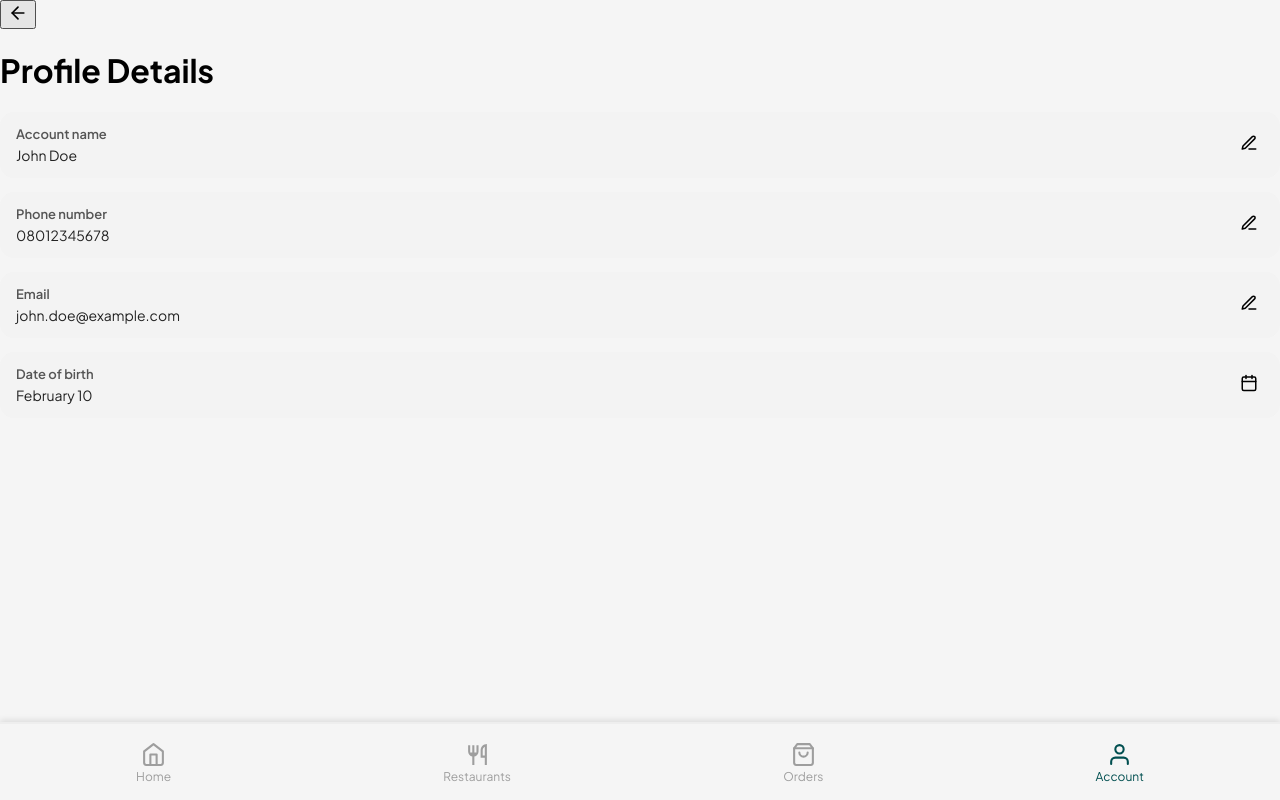
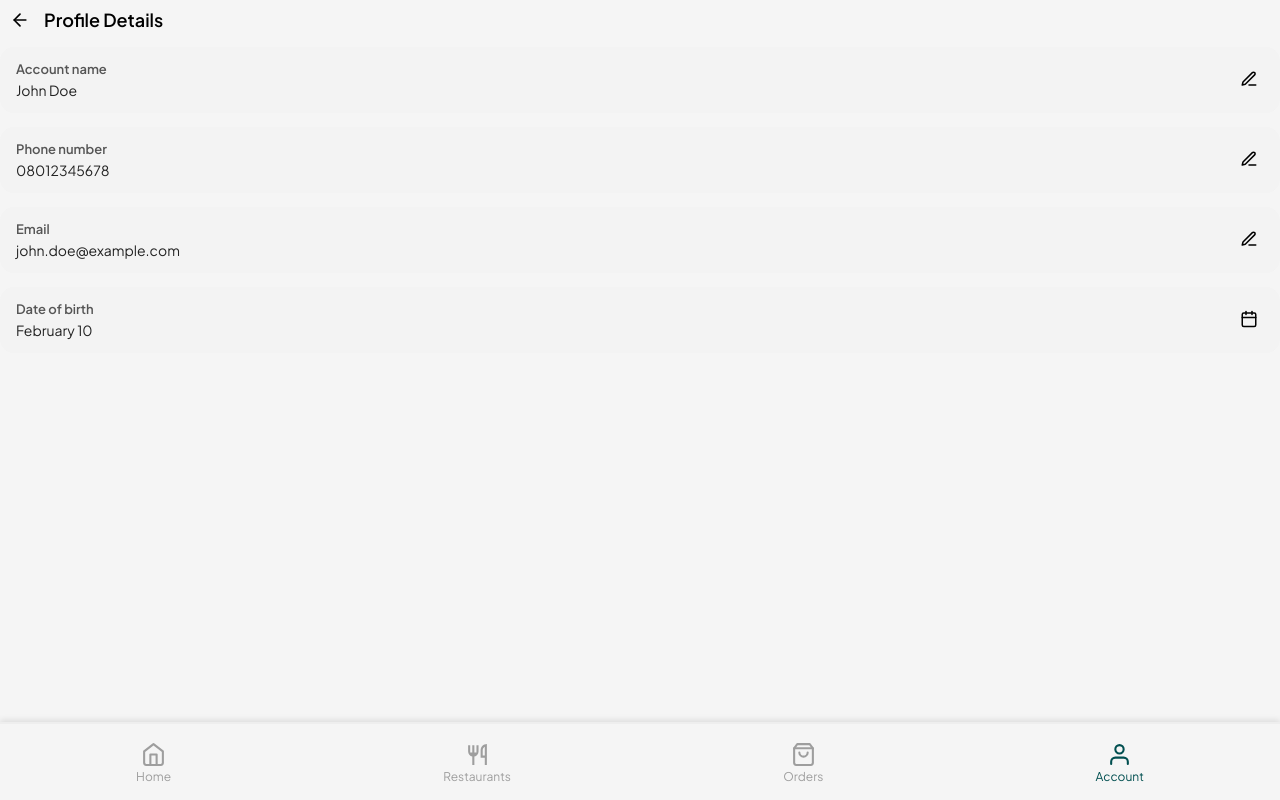
Before and after one commit to ay30bg/droppa, a React (Create React App) app: page /profile/personal-details in a window 1280 px wide. Built offline with nearby package versions, Linux system fonts and the light colour scheme.

Commit message:
Update personaldetails.css

```diff
--- a/src/styles/personaldetails.css
+++ b/src/styles/personaldetails.css
@@ -1,9 +1,33 @@
+/* HEADER */
+.pi-header-row {
+  display: flex;
+  align-items: center;
+  gap: 8px;
+  padding: 8px 4px 16px 4px;
+}
+
+.pi-back-btn {
+  background: transparent;
+  border: none;
+  display: flex;
+  align-items: center;
+  cursor: pointer;
+}
+
+.pi-header-title {
+  font-size: 18px;
+  font-weight: 600;
+  margin: 0;
+}
+
+/* SECTION */
 .pi-section {
   display: flex;
   flex-direction: column;
   gap: 14px;
 }
 
+/* CARD STYLE */
 .pi-card {
   background: #f3f3f3;
   border-radius: 14px;
@@ -30,6 +54,16 @@
   color: #222;
 }
 
+/* EDIT MODE INPUT */
+.pi-edit-input {
+  background: #ffffff;
+  border: none;
+  border-radius: 8px;
+  padding: 8px 10px;
+  font-size: 14px;
+}
+
+/* ACTION BUTTONS */
 .pi-card-right button {
   background: transparent;
   border: none;
@@ -37,20 +71,12 @@
   cursor: pointer;
 }
 
-.pi-edit-input {
-  border: none;
-  background: white;
-  padding: 8px 10px;
-  border-radius: 8px;
-  font-size: 14px;
-}
-
 .pi-save-btn,
 .pi-cancel-btn {
+  background: #ffffff;
+  border-radius: 8px;
   border: none;
-  background: white;
   padding: 6px 8px;
   margin-left: 6px;
-  border-radius: 8px;
   cursor: pointer;
 }
```
